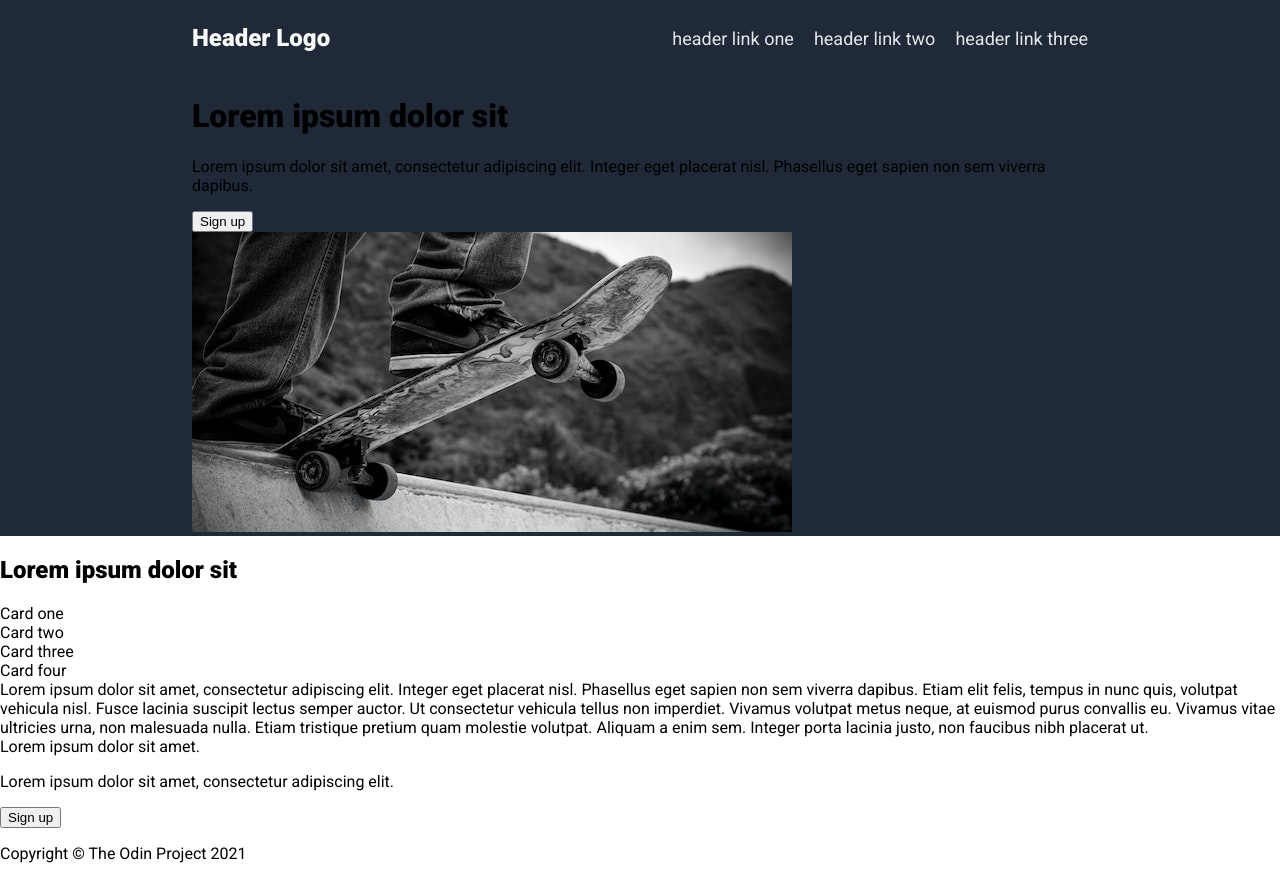
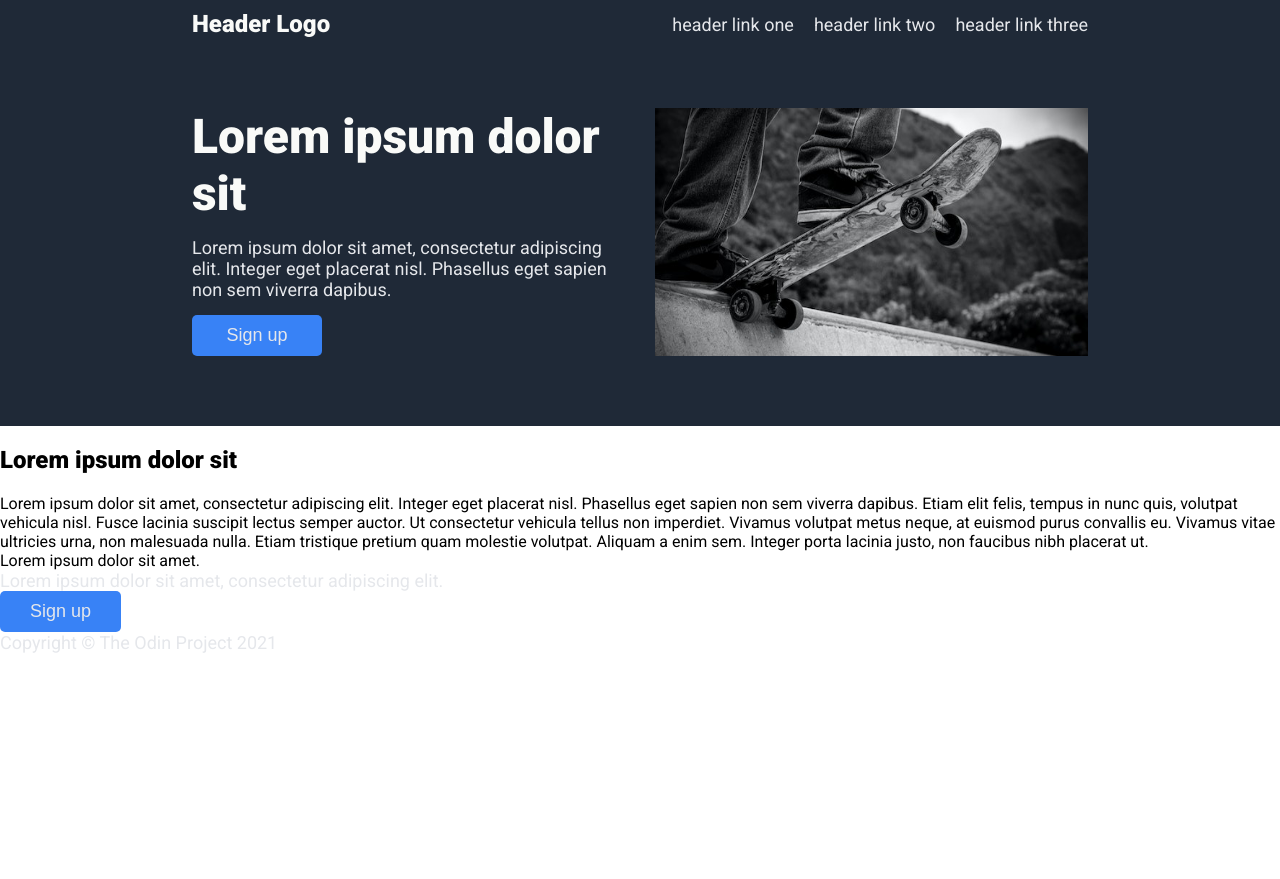
Before and after one commit to V0idberry/odin-landing-page, a plain HTML site: page index.html in a window 1280 px wide. After the commit the page ends 800 px from the top, so only its background shows below. Drawn offline with Linux system fonts and the light colour scheme.

Commit message:
Styled hero section. Image warping issue persists.

```diff
--- a/index.html
+++ b/index.html
@@ -29,16 +29,18 @@
                     Phasellus eget sapien non sem viverra dapibus.</p>
                 <button class="sign-up">Sign up</button>
             </div>
-            <img src="images/skate.jpg">
+            <div class="hero-image">
+                <img src="images/skate.jpg">
+            </div>
         </div>
     </div>
     <div class="main-container">
         <h2>Lorem ipsum dolor sit</h2>
         <div class="card-container">
-            <div class="card">Card one</div>
-            <div class="card">Card two</div>
-            <div class="card">Card three</div>
-            <div class="card">Card four</div>
+            <div class="card"></div>
+            <div class="card"></div>
+            <div class="card"></div>
+            <div class="card"></div>
         </div>
     </div>
     <div class="quote-container">
--- a/styles.css
+++ b/styles.css
@@ -10,9 +10,26 @@ body {
     padding: 0 15vw;
 }
 
+h1 {
+    color: #F9FAF8;
+    font-size: 48px;
+    font-weight: 900;
+    margin: 0;
+    padding: 0;
+}
+
 h3 {
     color: #F9FAF8;
     font-size: 24px;
+    margin: 0;
+    padding: 0;
+}
+
+p {
+    color: #E5E7EB;
+    font-size: 18px;
+    margin: 0;
+    padding: 0;
 }
 
 a {
@@ -34,6 +51,43 @@ ul {
     justify-content: space-between;
     align-items: center;
     max-width: 80vw;
+    margin-top: 10px;
     gap: 20px;
     white-space: nowrap;
 }
+
+.hero-content {
+    display: flex;
+    justify-content: space-between;
+    margin: 70px 0;
+    gap: 30px;
+}
+
+.hero-text {
+    display: flex;
+    flex-direction: column;
+    flex: 1;
+    gap: 15px;
+}
+
+.sign-up {
+    background-color: #3882f6;
+    font-size: 18px;
+    color: #E5E7EB;
+    border: none;
+    box-sizing: border-box;
+    padding: 10px 30px;
+    max-width: 130px;
+    border-radius: 5px;
+}
+
+.hero-image {
+    display: flex;
+    flex: 1;
+}
+
+.hero-image img {
+    display: block;
+    max-width: 100%;
+    max-height: auto;
+}
```
